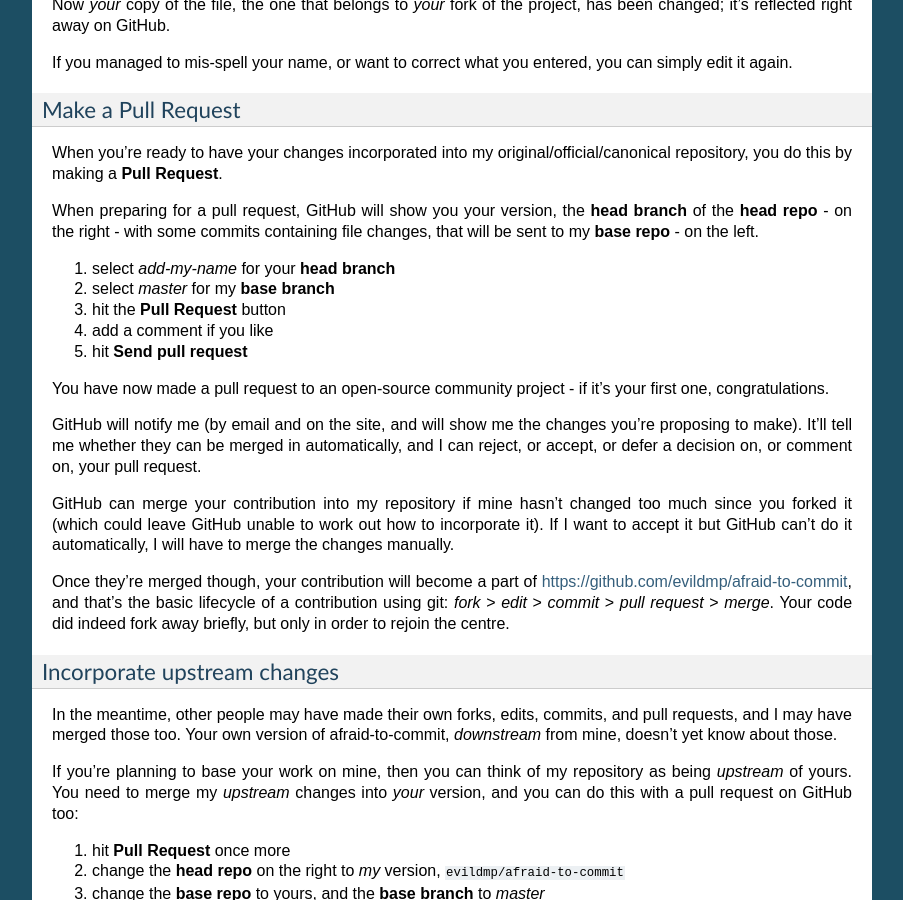
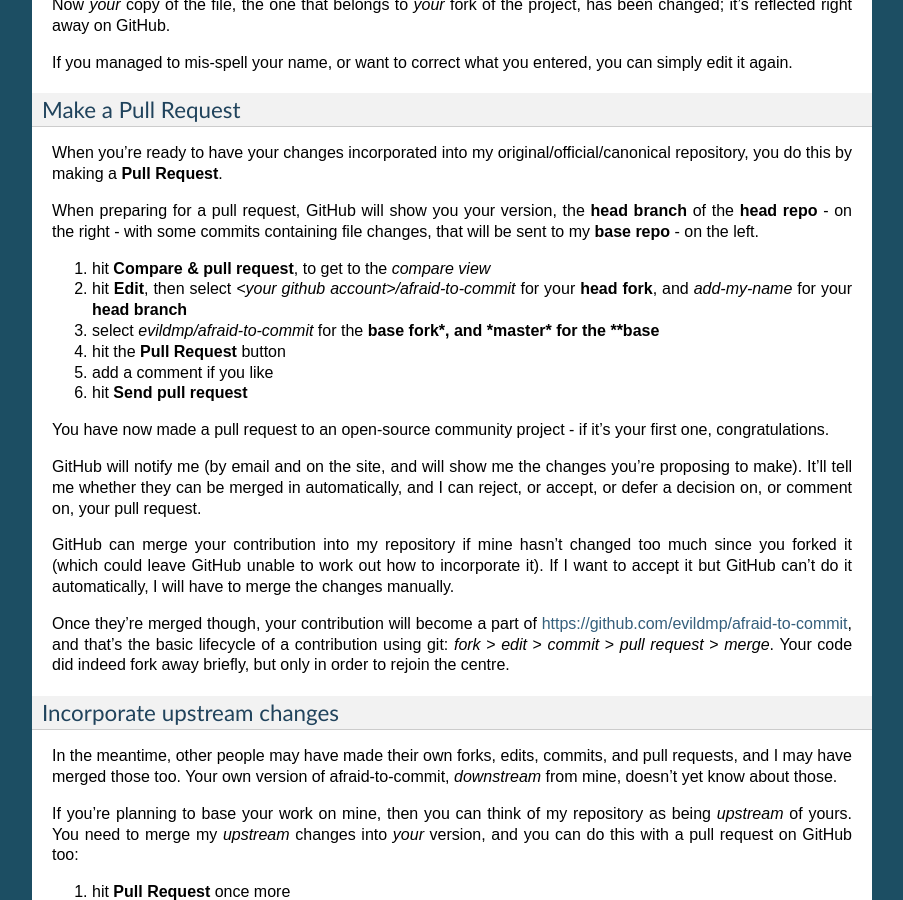
Before and after one commit to evildmp/afraid-to-commit, a Sphinx documentation site: the page built from docs/git.rst, in a window 1280 px wide and 900 px high, scrolled down 2341 px. Shown: the whole window, without its empty margins (198-1101 px from the left). Built offline with Sphinx 7.4.7, drawn with Linux system fonts in a browser that asks for light colours.

Commit message:
better instructions for managing compare bases

```diff
--- a/docs/git.rst
+++ b/docs/git.rst
@@ -157,8 +157,9 @@ When preparing for a pull request, GitHub will show you your version, the
 **head branch** of the **head repo** - on the right - with some commits
 containing file changes, that will be sent to my **base repo** - on the left.
 
-#.  select *add-my-name* for your **head branch**
-#.  select *master* for my **base branch**
+#.  hit **Compare & pull request**, to get to the *compare view*
+#.  hit **Edit**, then select *<your github account>/afraid-to-commit* for your **head fork**, and *add-my-name* for your **head branch**
+#.  select *evildmp/afraid-to-commit* for the **base fork*, and *master* for the **base**
 #.  hit the **Pull Request** button
 #.  add a comment if you like
 #.  hit **Send pull request**
```
